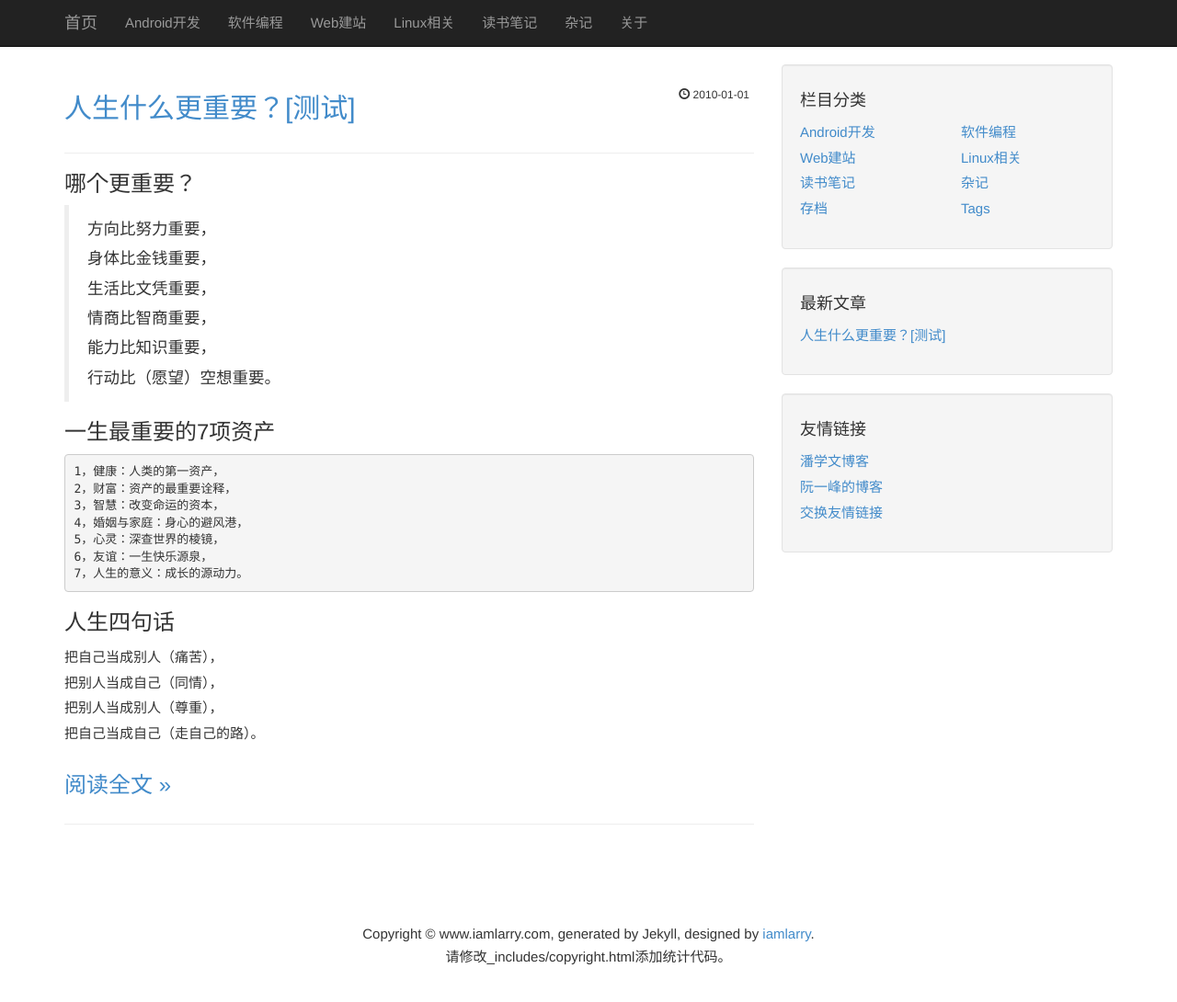
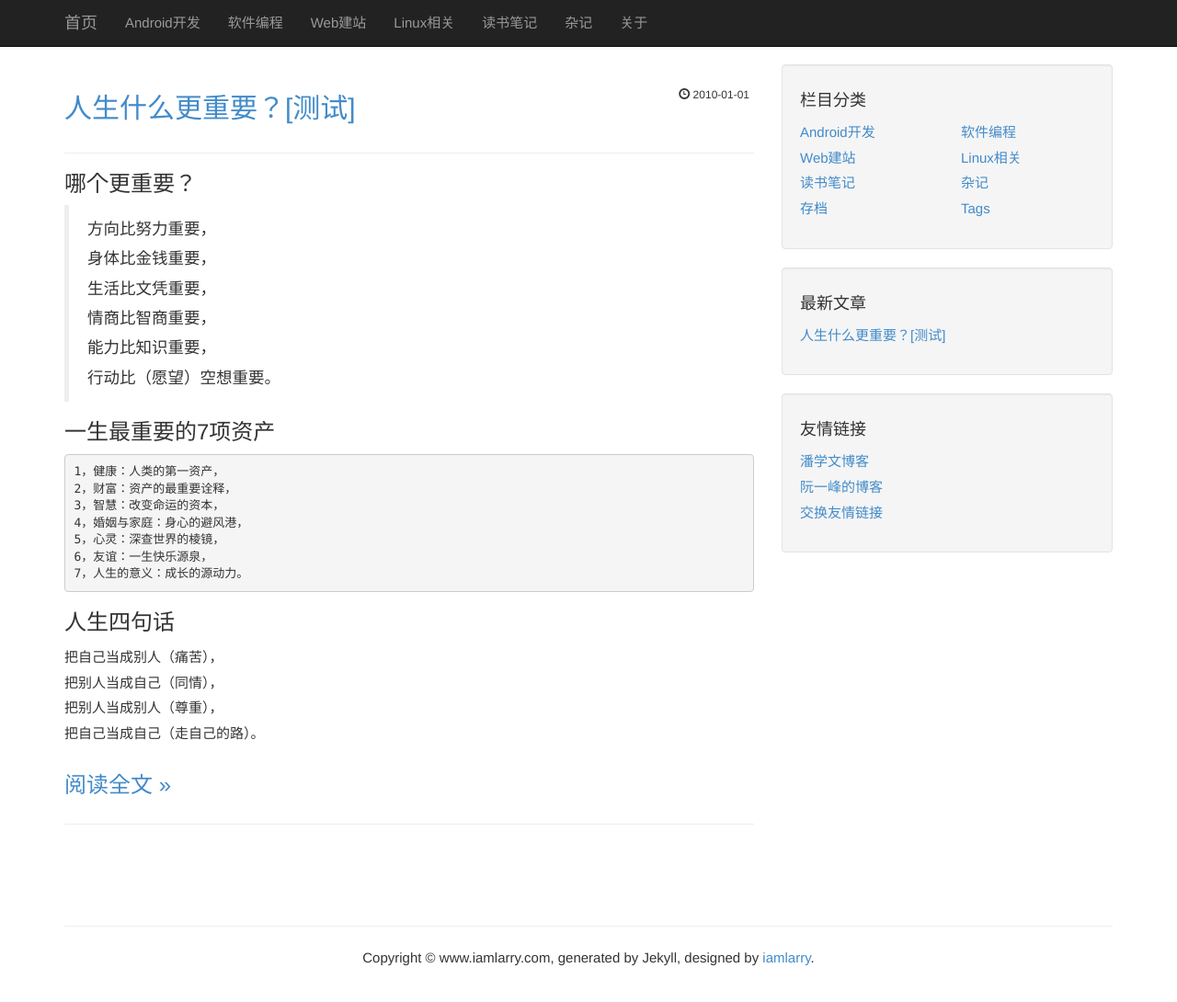
Before and after one commit to FightingLarry/FightingLarry.github.io, a Jekyll site: the page built from index.html, in a window 1280 px wide and 1106 px high. Shown: the top 1090 px of the window at 92% size. Built offline with Jekyll 4.4.1, drawn with Linux system fonts in a browser that asks for light colours; the list of posts is cut into pages by our own code.

Commit message:
update copyright

```diff
--- a/_includes/copyright.html
+++ b/_includes/copyright.html
@@ -1,5 +1,4 @@
             <div style="text-align:center;margin-top:15px;">
+			<hr/>
 				Copyright &copy; {{ site.domain }}, generated by Jekyll, designed by <a href="http://www.iamlarry.com">iamlarry</a>.
-				<br/>
-				请修改_includes/copyright.html添加统计代码。
             </div>
```
